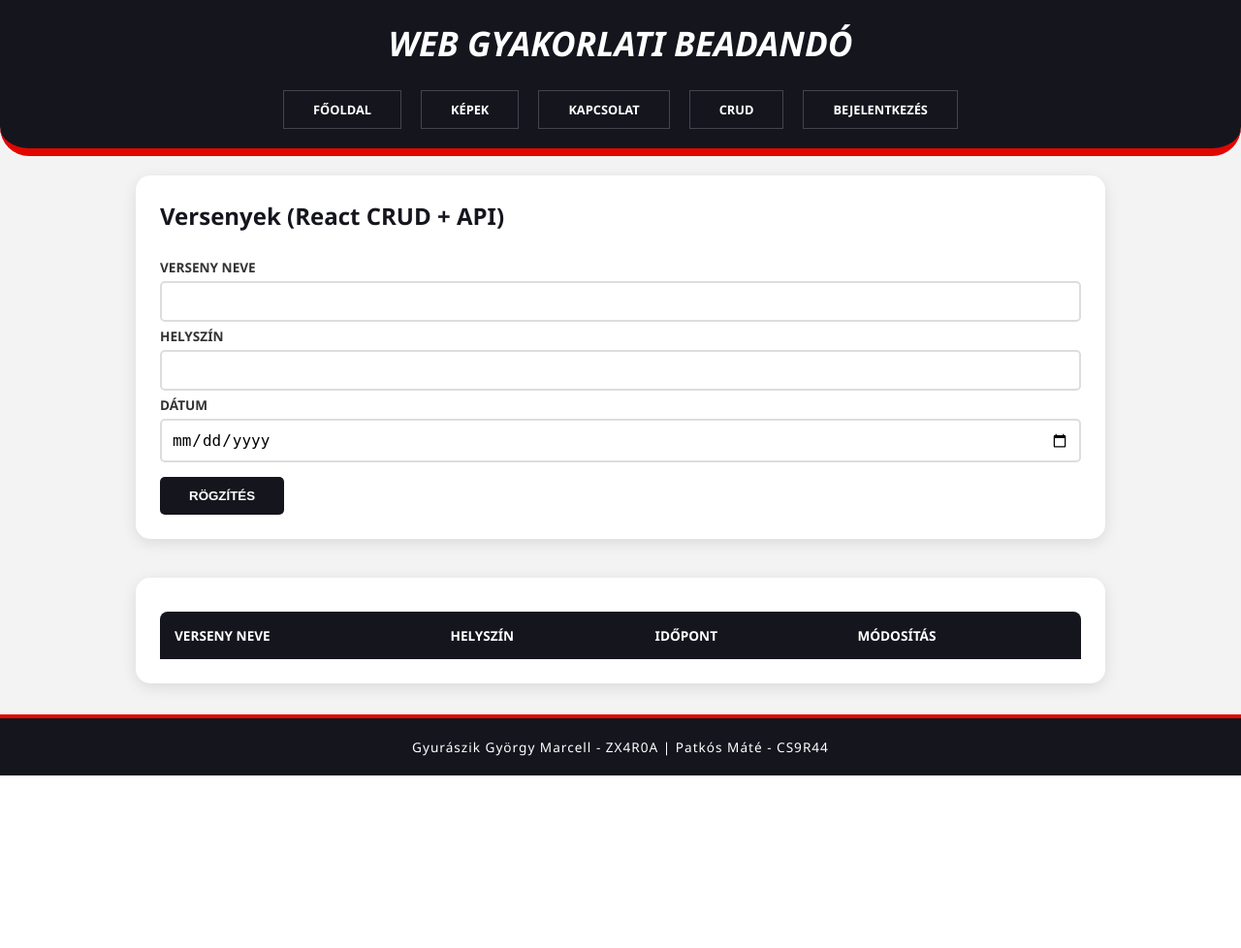
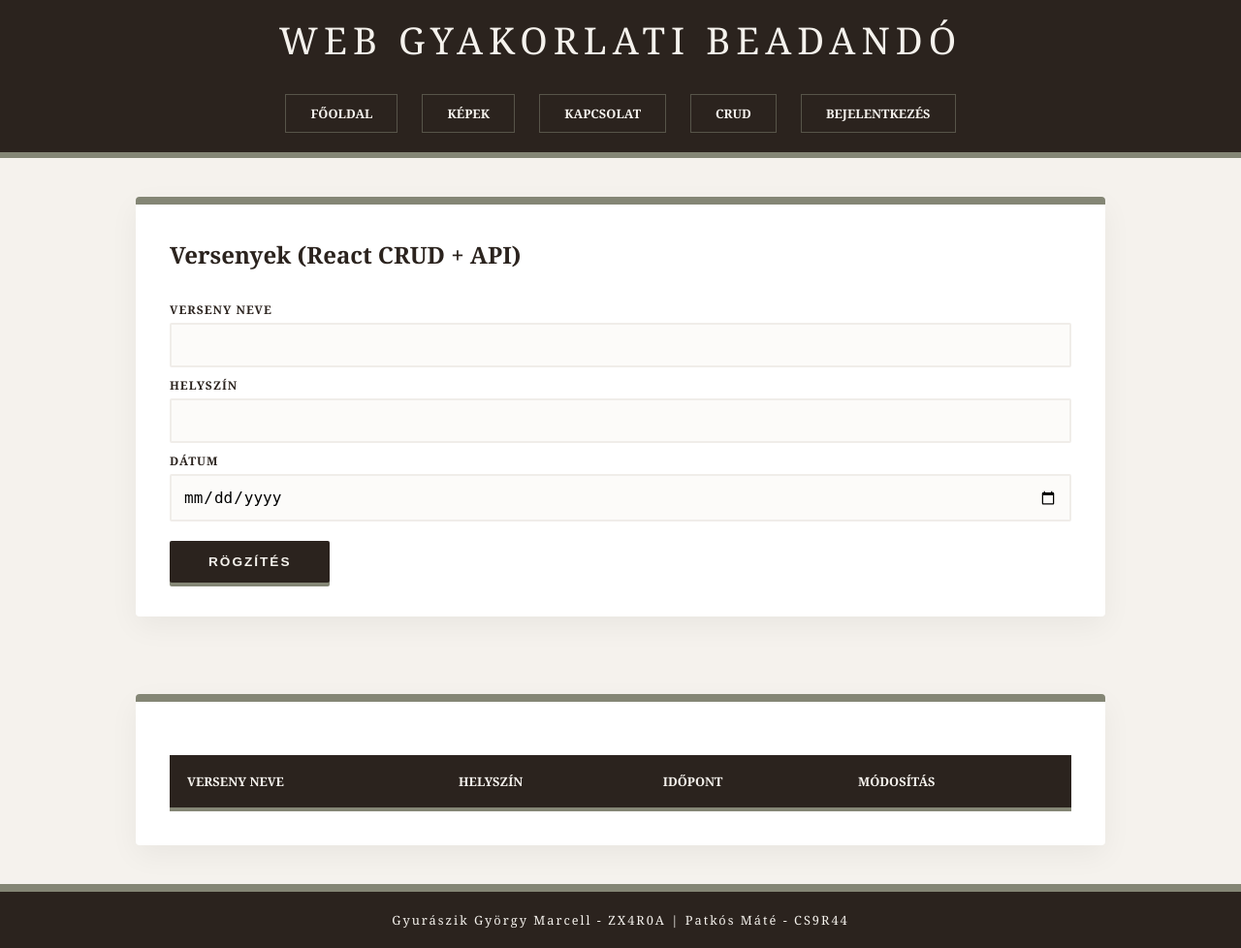
Before and after one commit to ItsGyura/WebGyakBeadando, a PHP site: page /Eddigi/Crud.html in a window 1280 px wide. Shown: the whole page at 97% size. Before the commit the page ends 800 px from the top, so only its background shows below. Run offline with PHP 8.4, Linux system fonts and the light colour scheme; data that the repository does not hold is empty.

Commit message:
főoldal+dizájn

```diff
--- a/Eddigi/style.css
+++ b/Eddigi/style.css
@@ -12,9 +12,9 @@ body {
     display: flex;
     flex-direction: column;
     min-height: 100vh;
-    font-family: 'Segoe UI', Roboto, sans-serif;
-    background-color: #f3f3f3;
-    color: #15151e;
+    font-family: 'Georgia', serif;
+    background-color: #f5f2ed;
+    color: #2b231e;
 }
 
 #root {
@@ -24,215 +24,157 @@ body {
 }
 
 header {
-    background-color: #15151e;
+    background-color: #2b231e;
     padding: 15px 20px;
     text-align: center;
-    border-bottom: 8px solid #e10600;
-    border-bottom-left-radius: 30px;
-    border-bottom-right-radius: 30px;
-    transition: border-radius 0.3s ease;
+    border-bottom: 6px solid #848675;
     flex-shrink: 0;
 }
 
 header h1 {
-    color: #ffffff;
-    font-size: 2.2rem;
-    font-weight: 900;
+    color: #f5f2ed;
+    font-size: 2.4rem;
+    font-weight: 400;
     text-transform: uppercase;
-    font-style: italic;
-    margin: 5px 0 20px;
-    cursor: default;
+    letter-spacing: 6px;
+    margin: 0 0 25px;
 }
 
 nav {
     display: flex;
     justify-content: center;
-    gap: 10px;
+    gap: 15px;
     flex-wrap: wrap;
 }
 
 header a {
-    color: #ffffff;
+    color: #f5f2ed;
     text-decoration: none;
     font-weight: bold;
     text-transform: uppercase;
     font-size: 0.8rem;
-    padding: 10px 30px;
+    padding: 10px 25px;
     margin: 5px;
-    border: 1px solid rgba(255, 255, 255, 0.2);
+    border: 1px solid rgba(132, 134, 117, 0.5);
     transition: all 0.3s ease;
     display: inline-block;
 }
 
 header a:hover {
-    background-color: #e10600;
-    border-color: #e10600;
-    transform: skewX(-15deg);
-    color: #15151e;
+    background-color: #848675;
+    color: #2b231e;
+    border-color: #848675;
 }
 
 main {
     flex: 1 0 auto;
 }
 
-.versenyek, .tablazat {
+.tablazat {
     max-width: 1000px;
-    margin: 20px auto;
+    margin: 40px auto;
     width: 90%;
     background: white;
-    padding: 25px;
-    border-radius: 15px;
-    box-shadow: 0 4px 15px rgba(0,0,0,0.1);
+    padding: 35px;
+    border-radius: 4px;
+    box-shadow: 0 10px 30px rgba(0,0,0,0.05);
+    border-top: 8px solid #848675;
 }
 
 label {
     display: block;
     font-weight: bold;
-    margin: 5px 0;
+    margin: 10px 0 5px;
     text-transform: uppercase;
-    font-size: 0.85rem;
-    color: #333;
+    font-size: 0.75rem;
+    color: #2b231e;
+    letter-spacing: 1px;
 }
 
 input[type="text"], input[type="date"] {
     width: 100%;
-    padding: 10px;
-    border: 2px solid #ddd;
-    border-radius: 5px;
+    padding: 12px;
+    border: 2px solid #f0ede9;
+    background-color: #fcfbf9;
+    border-radius: 2px;
     font-size: 1rem;
-    transition: border-color 0.3s;
-    cursor:pointer;
+    transition: all 0.3s;
 }
 
 input:focus {
     outline: none;
-    border-color: #e10600;
+    border-color: #848675;
 }
 
 input[type="submit"], .gomb {
-    background-color: #15151e;
-    color: white;
-    padding: 12px 30px;
+    background-color: #2b231e;
+    color: #f5f2ed;
+    padding: 14px 40px;
     border: none;
-    border-radius: 5px;
+    border-radius: 2px;
     cursor: pointer;
     font-weight: bold;
     text-transform: uppercase;
-    transition: background 0.3s;
-    margin-top: 15px;
+    font-size: 0.85rem;
+    letter-spacing: 2px;
+    transition: all 0.3s;
+    margin-top: 20px;
+    box-shadow: 0 4px 0 #848675;
 }
 
 input[type="submit"]:hover, .gomb:hover {
-    background-color: #e10600;
-    color: #15151e;
+    background-color: #848675;
+    color: #2b231e;
+    box-shadow: 0 4px 0 #2b231e;
 }
 
 table {
     width: 100%;
     border-collapse: collapse;
-    margin-top: 10px;
+    margin-top: 20px;
 }
 
-table#lista thead tr th:first-child { border-top-left-radius: 8px; }
-table#lista thead tr th:last-child { border-top-right-radius: 8px; }
-
 th {
-    background-color: #15151e;
-    color: white;
+    background-color: #2b231e;
+    color: #f5f2ed;
     text-transform: uppercase;
-    font-size: 0.85rem;
-    padding: 15px;
+    font-size: 0.8rem;
+    padding: 18px;
     text-align: left;
+    border-bottom: 4px solid #848675;
 }
 
 td {
-    padding: 12px 15px;
-    border-bottom: 1px solid #ddd;
-    cursor: default;
+    padding: 15px 18px;
+    border-bottom: 1px solid #f0ede9;
 }
 
-tr:hover { background-color: #f9f9f9; }
-
-.ellenorzes {
-    color: #e10600;
-    margin-left: 10px;
-    font-size: 0.8rem;
-    font-style: italic;
+tr:hover {
+    background-color: #f9f8f4;
 }
-
-.hide { display: none; }
 
 footer {
     padding: 20px;
-    background-color: #15151e;
-    color: #ffffff;
+    background-color: #2b231e;
+    color: #f5f2ed;
     text-align: center;
-    font-size: 0.85rem;
-    border-top: 4px solid #e10600;
-    letter-spacing: 1px;
+    font-size: 0.8rem;
+    border-top: 8px solid #848675;
+    letter-spacing: 2px;
     flex-shrink: 0;
     margin-top: auto;
 }
 
-a#modosit, a#torol,a#regisztral,a#megse {
-    color: #15151e;
+a#modosit, a#torol, a#regisztral, a#megse {
+    color: #2b231e;
     text-decoration: none;
-    font-weight: bold;
+    font-weight: 800;
+    text-transform: uppercase;
+    font-size: 0.75rem;
     transition: color 0.3s ease;
+    margin-left:10px;
 }
 
-td a#modosit { margin-right: 10px; }
-a#regisztral, a#megse { margin-left: 10px; }
-a#modosit:hover, a#torol:hover, a#regisztral:hover,a#megse:hover { color: #e10600; }
-
-.kartya-grid {
-    display: grid;
-    grid-template-columns: repeat(3, 1fr);
-    gap: 35px;
-    max-width: 1100px;
-    margin: 50px auto;
-    padding: 0 20px;
+a#modosit:hover, a#torol:hover, a#regisztral:hover, a#megse:hover {
+    color: #848675;
 }
-
-.kartya {
-    background-color: white;
-    padding: 40px 20px;
-    text-align: center;
-    border-radius: 10px;
-    position: relative;
-    transition: transform 0.25s ease;
-    z-index: 1;
-    display: block;
-    text-decoration: none;
-}
-
-.kartya::before {
-    content: '';
-    position: absolute;
-    top: 0; left: 0; width: 100%; height: 100%;
-    background-color: white;
-    border-radius: 10px;
-    z-index: -1;
-    transition: transform 0.25s ease;
-    border: 1px solid #15151e;
-}
-
-.kartya h3 {
-    text-transform: uppercase;
-    font-style: italic;
-    font-weight: 900;
-    color: #15151e;
-    margin-bottom: 10px;
-}
-
-.kartya p { color: #555; font-size: 0.95rem; }
-
-.kartya:hover {
-    transform: translate(-5px, -5px);
-    background-color: #e10600;
-}
-
-.kartya:hover::before { transform: translate(10px, 10px); }
-
-@media (max-width: 900px) { .kartya-grid { grid-template-columns: repeat(2, 1fr); } }
-@media (max-width: 600px) { .kartya-grid { grid-template-columns: 1fr; } }
```
Also changed, not shown: Eddigi/index.html (+17 -0 lines), 1 other file.
